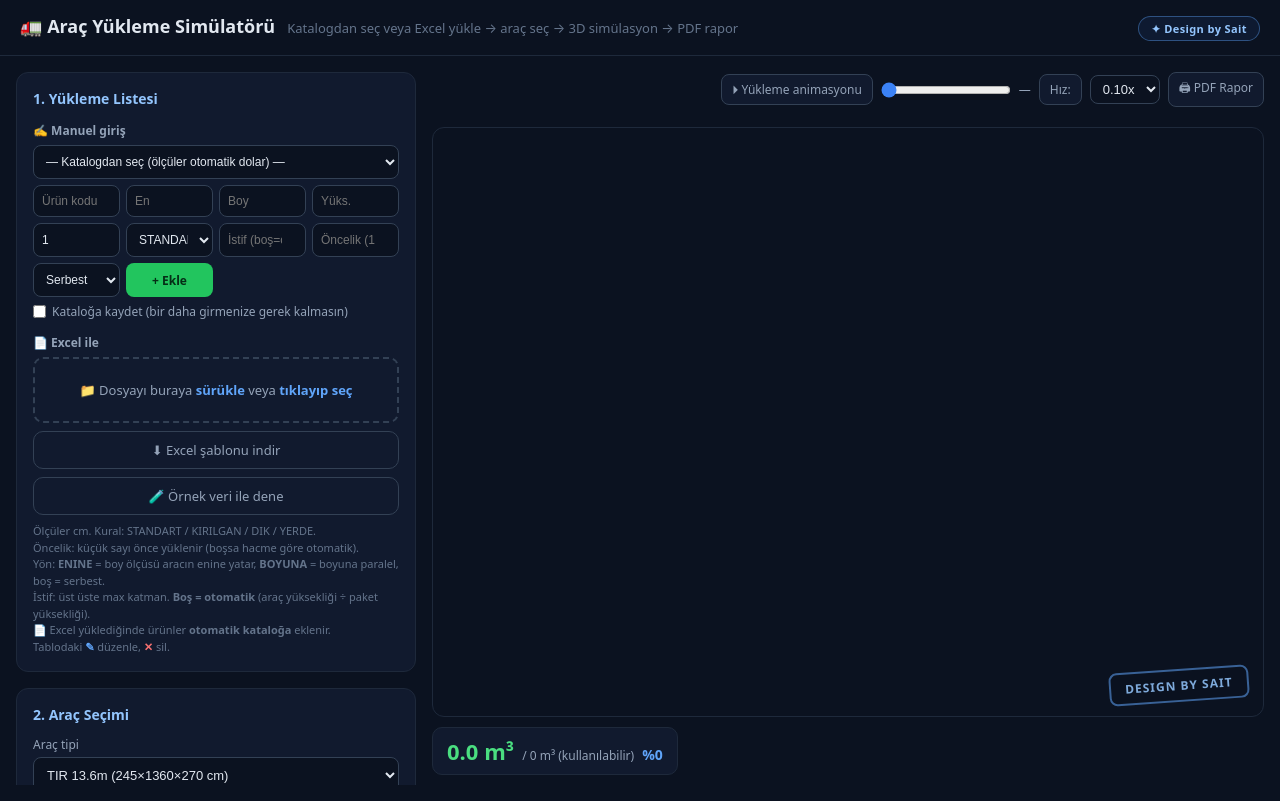
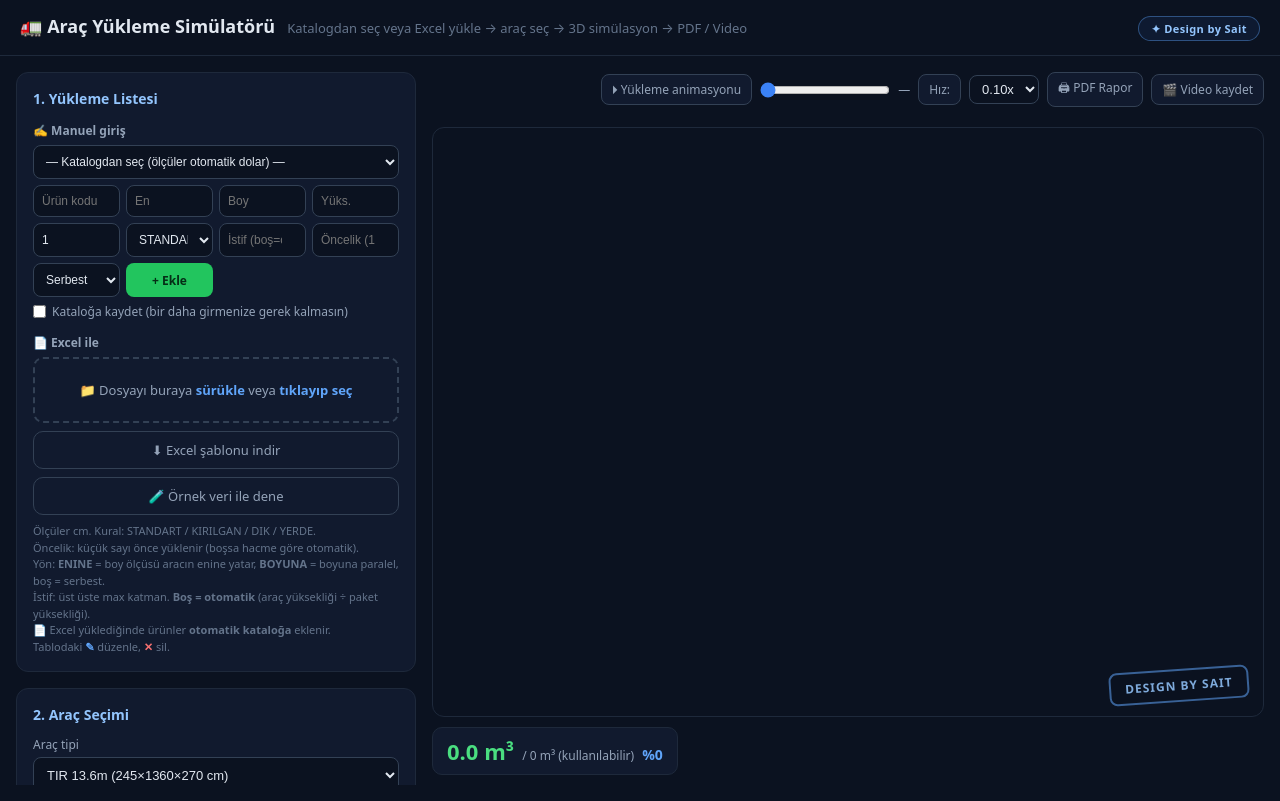
Before and after one commit to jiyanss/yukleme_similasyon, a plain HTML site: page index.html in a window 1280 px wide. Drawn offline with nearby package versions, Linux system fonts and the light colour scheme.

Commit message:
Update index.html

```diff
--- a/index.html
+++ b/index.html
@@ -51,8 +51,10 @@
   .tab.active { background:#1d3a6b; border-color:#3b82f6; color:#fff; }
   #animControls { display:flex; align-items:center; gap:8px; font-size:12px; color:#94a3b8; flex-wrap:wrap; }
   #loadSlider { width:130px; accent-color:#3b82f6; }
-  #playBtn, #printBtn, #speedLabel { padding:6px 10px; background:#111a2e; border:1px solid #334155; border-radius:8px; color:#94a3b8; font-size:12px; }
-  #printBtn:hover { border-color:#3b82f6; color:#e2e8f0; }
+  #playBtn, #printBtn, #recBtn, #speedLabel { padding:6px 10px; background:#111a2e; border:1px solid #334155; border-radius:8px; color:#94a3b8; font-size:12px; }
+  #printBtn:hover, #recBtn:hover { border-color:#3b82f6; color:#e2e8f0; }
+  #recBtn.recording { border-color:#ef4444; color:#f87171; animation:pulse 1s infinite; }
+  @keyframes pulse { 50% { background:rgba(239,68,68,.15); } }
   #speedSelect { width:auto; padding:5px 8px; }
   #vehInfo { font-size:12px; color:#64748b; }
   #canvasWrap { position:relative; flex:1; min-height:340px; background:#0b1220; border:1px solid #1e293b; border-radius:12px; overflow:hidden; }
@@ -73,7 +75,7 @@
   .hidden { display:none !important; }
   @media (max-width:900px) { main { grid-template-columns:1fr; height:auto; } #canvasWrap { height:55vh; flex:none; } }
 
-   /* ═══ YAZDIRMA / PDF RAPOR ═══ */
+  /* ═══ YAZDIRMA / PDF RAPOR ═══ */
   #printArea { display:none; }
   @media print {
     @page { margin: 11mm; }
@@ -105,7 +107,7 @@
 
 <header>
   <h1>🚛 Araç Yükleme Simülatörü</h1>
-  <span class="subtitle">Katalogdan seç veya Excel yükle → araç seç → 3D simülasyon → PDF rapor</span>
+  <span class="subtitle">Katalogdan seç veya Excel yükle → araç seç → 3D simülasyon → PDF / Video</span>
   <span class="brand">✦ Design by Sait</span>
 </header>
 
@@ -225,6 +227,7 @@
           <option value="3">3x</option>
         </select>
         <button id="printBtn">🖨 PDF Rapor</button>
+        <button id="recBtn">🎬 Video kaydet</button>
       </div>
     </div>
     <div id="vehInfo"></div>
```
